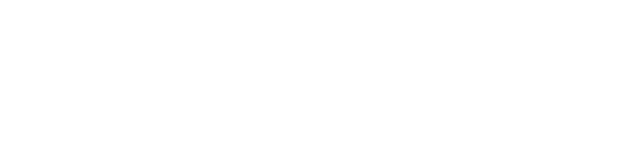
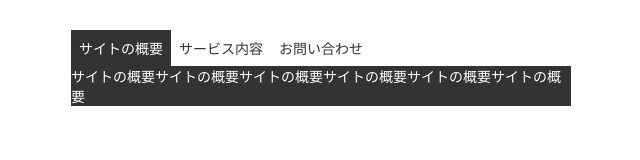
Before and after one commit to ma22npk/dot_tubMenu, a plain HTML site: page index.html in a window 1280 px wide. Shown: the whole page, without its empty margins (319-959 px from the left). Drawn offline with Linux system fonts and the light colour scheme.

Commit message:
選択されたメニューのスタイル

```diff
--- a/index.html
+++ b/index.html
@@ -1,11 +1,32 @@
 <!DOCTYPE html>
-<html lang="en">
+<html lang="ja">
+
 <head>
   <meta charset="UTF-8">
   <meta name="viewport" content="width=device-width, initial-scale=1.0">
+  <!-- Style CSS -->
+  <link href="style.css" rel="stylesheet">
   <title>タブメニュー</title>
 </head>
+
 <body>
+  <div class="container">
+    <ul class="menu">
+      <li><a href="#" class="active">サイトの概要</a></li>
+      <li><a href="#">サービス内容</a></li>
+      <li><a href="#">お問い合わせ</a></li>
+    </ul>
+    <section class="content active">
+      サイトの概要サイトの概要サイトの概要サイトの概要サイトの概要サイトの概要
+    </section>
+    <section class="content">サービス内容サービス内容サービス内容サービス内容サービス内容
+    </section>
+    <section class="content">
+      お問い合わせお問い合わせお問い合わせお問い合わせお問い合わせお問い合わせお問い合わせお問い合わせお問い合わせ
+    </section>
+  </div>
 
+  <script src="script.js"></script>
 </body>
+
 </html>
--- a/style.scss
+++ b/style.scss
@@ -0,0 +1,39 @@
+body{
+font-size: 14px;
+}
+
+.container{
+margin: 30px auto;
+width: 500px;
+}
+
+.menu{
+list-style: none;
+padding: 0;
+margin: 0;
+display: flex;
+
+}
+
+.menu li a{
+display: inline-block;
+width: 100px;
+text-align: center;
+padding: 8px 0;
+color: #333;
+text-decoration: none;
+}
+
+.menu li a.active{
+background: #333;
+color: #fff;
+}
+.content.active{
+background: #333;
+color: #fff;
+display: block;
+}
+
+.content{
+display: none;
+}
```
Also changed, not shown: style.css, 1 other file.
